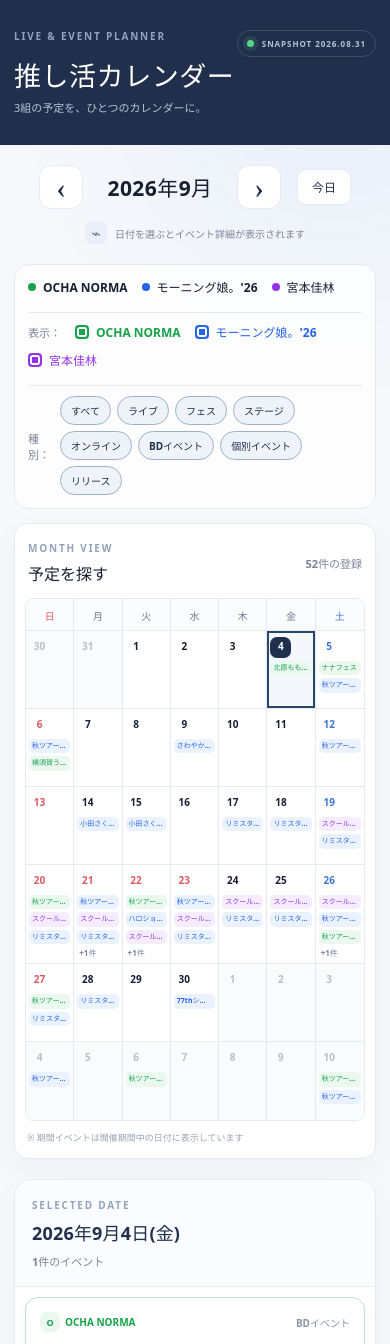
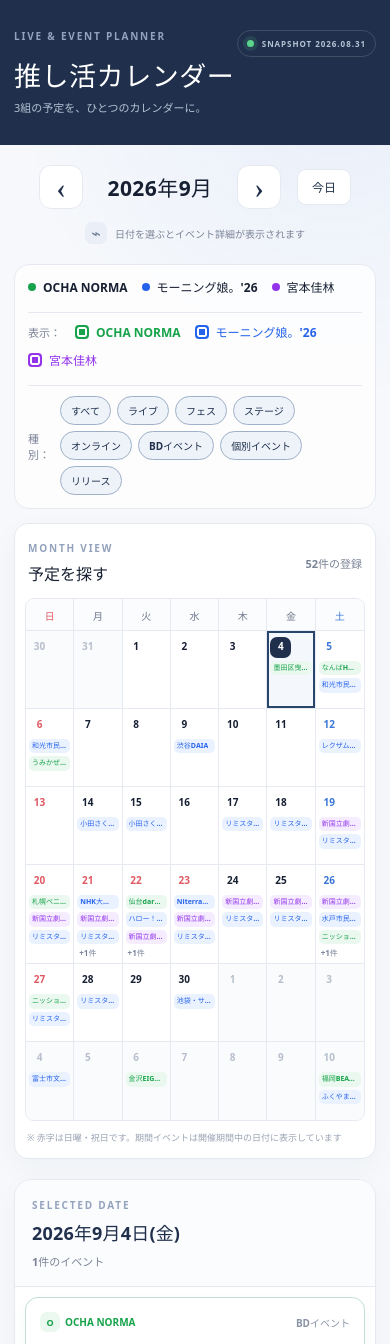
Before and after one commit to BAD-TERUMARU/oshi-calendar, a React (Vite) app: page / in a window 390 px wide. Shown: the top 1344 px of the page. Built offline with nearby package versions, Linux system fonts and the light colour scheme; no server answers.

Commit message:
Improve holiday and mobile calendar display

```diff
--- a/src/App.tsx
+++ b/src/App.tsx
@@ -58,7 +58,26 @@
 };
 
 const WEEKDAYS = ["日", "月", "火", "水", "木", "金", "土"];
-const JAPANESE_HOLIDAYS = new Set(["2026-09-21", "2026-09-22", "2026-09-23"]);
+const JAPANESE_HOLIDAYS: Record<string, string> = {
+  "2026-01-01": "元日",
+  "2026-01-12": "成人の日",
+  "2026-02-11": "建国記念の日",
+  "2026-02-23": "天皇誕生日",
+  "2026-03-20": "春分の日",
+  "2026-04-29": "昭和の日",
+  "2026-05-03": "憲法記念日",
+  "2026-05-04": "みどりの日",
+  "2026-05-05": "こどもの日",
+  "2026-05-06": "休日（振替休日）",
+  "2026-07-20": "海の日",
+  "2026-08-11": "山の日",
+  "2026-09-21": "敬老の日",
+  "2026-09-22": "休日（国民の休日）",
+  "2026-09-23": "秋分の日",
+  "2026-10-12": "スポーツの日",
+  "2026-11-03": "文化の日",
+  "2026-11-23": "勤労感謝の日",
+};
 const INITIAL_MONTH = new Date(2026, 8, 1);
 const INITIAL_DATE = "2026-09-04";
 
@@ -328,7 +347,8 @@
                 const dayEvents = eventsByDate.get(key) ?? [];
                 const isCurrentMonth = date.getMonth() === currentMonth.getMonth();
                 const isSelected = key === selectedDate;
-                const isHoliday = JAPANESE_HOLIDAYS.has(key);
+                const holidayName = JAPANESE_HOLIDAYS[key];
+                const isHoliday = Boolean(holidayName);
                 const weekday = date.getDay();
                 return (
                   <button
@@ -341,7 +361,8 @@
                     type="button"
                     role="gridcell"
                     aria-selected={isSelected}
-                    aria-label={`${formatLongDate(key)}${isHoliday ? "、祝日" : ""}${dayEvents.length ? `、イベント${dayEvents.length}件` : ""}`}
+                    aria-label={`${formatLongDate(key)}${holidayName ? `、${holidayName}` : ""}${dayEvents.length ? `、イベント${dayEvents.length}件` : ""}`}
+                    title={holidayName ? `${holidayName}（祝日）` : undefined}
                     onClick={() => setSelectedDate(key)}
                   >
                     <span className={`day-number weekday-${weekday}`}>{date.getDate()}</span>
@@ -350,6 +371,7 @@
                         <span className="event-chip" key={event.id} style={eventStyle(event.artist)}>
                           <span className="chip-mark">{ARTISTS[event.artist].mark}</span>
                           <span className="chip-title">{event.shortTitle}</span>
+                          <span className="chip-location">{event.venue ?? event.prefecture ?? event.shortTitle}</span>
                           {event.endDate && <span className="chip-range">期間</span>}
                         </span>
                       ))}
@@ -359,7 +381,7 @@
                 );
               })}
             </div>
-            <p className="calendar-footnote">※ 期間イベントは開催期間中の日付に表示しています</p>
+            <p className="calendar-footnote">※ 赤字は日曜・祝日です。期間イベントは開催期間中の日付に表示しています</p>
           </section>
 
           <aside className="details-panel" aria-labelledby="details-heading">
--- a/src/styles.css
+++ b/src/styles.css
@@ -484,6 +484,14 @@
   white-space: nowrap;
 }
 
+.chip-location {
+  display: none;
+  min-width: 0;
+  overflow: hidden;
+  text-overflow: ellipsis;
+  white-space: nowrap;
+}
+
 .chip-range {
   flex: 0 0 auto;
   margin-left: auto;
@@ -918,6 +926,14 @@
     font-size: 7px;
   }
 
+  .chip-title {
+    display: none;
+  }
+
+  .chip-location {
+    display: block;
+  }
+
   .chip-range {
     display: none;
   }
```
Also changed, not shown: 1 other file (tests, documents, lock files or other folders).
